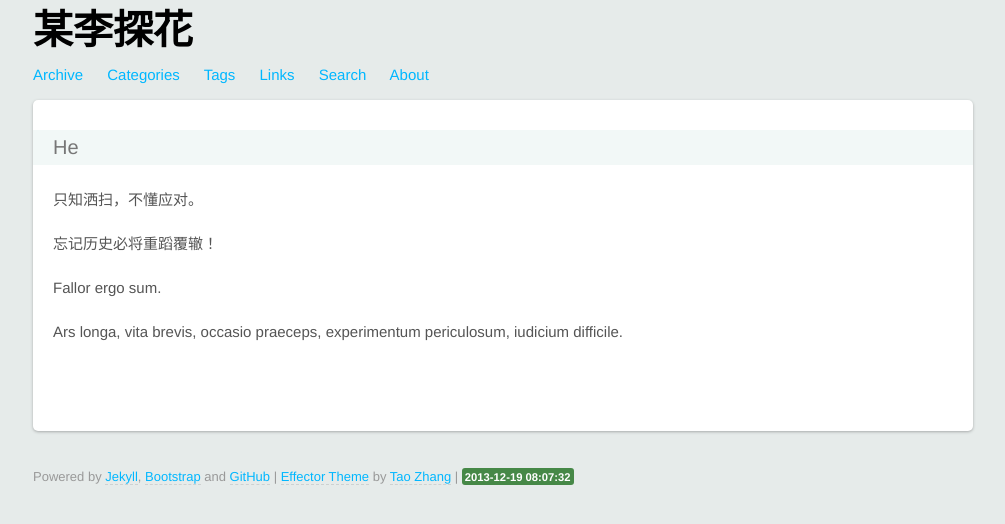
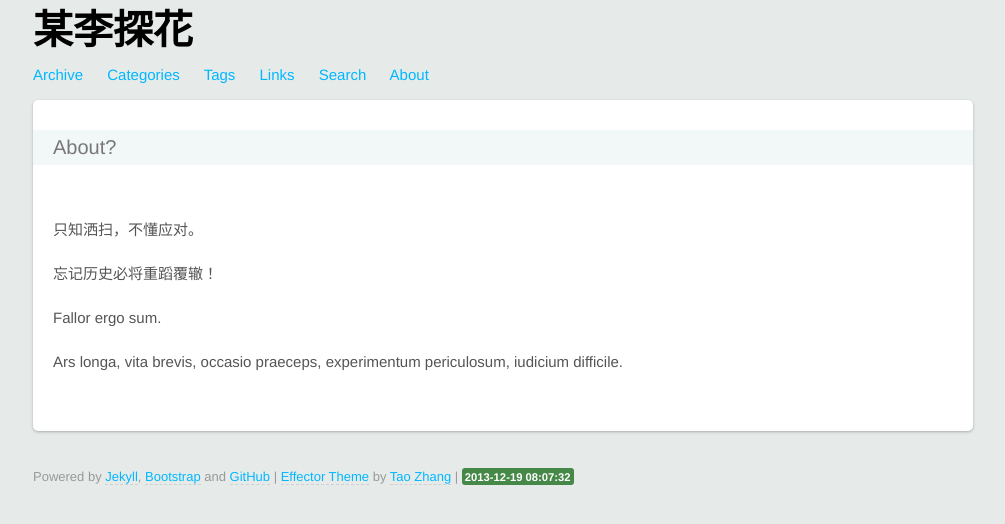
Before and after one commit to kaidee/kaidee.github.com, a Jekyll site: the page built from about.html, in a window 1280 px wide. Shown: the top 524 px of the page, without its empty margins (137-1142 px from the left). Built offline with Jekyll 4.4.1, drawn with Linux system fonts in a browser that asks for light colours; nearby versions of some CDN libraries; Markdown is read by kramdown in place of the engine named in the settings.

Commit message:
arrange code

```diff
--- a/404.html
+++ b/404.html
@@ -3,7 +3,10 @@ layout: default
 title: 404
 ---
 <div class="alert">
-<strong>小黑屋！</strong>您可以看看下面的文章列表
+	<br>
+	<strong>小黑屋！</strong>您可以看看下面的文章列表:
+	<br>
+
 </div>
 <div class="postsList wrapper">
 	  {% capture post_year1 %}{{ 'now' | date: '%Y' }}{% endcapture %}
--- a/_includes/themes/effector/default.html
+++ b/_includes/themes/effector/default.html
@@ -21,7 +21,7 @@
       <div class="nav">
 <a href="/archive/">Archive</a>
 <a href="/categories/">Categories</a>
-<a href="/tag/">Tags</a>
+<a href="/tags/">Tags</a>
 <a href="/links/">Links</a>
 <a href="/search/">Search</a>
 <a href="/about/">About</a>
--- a/about.html
+++ b/about.html
@@ -6,12 +6,12 @@ keywords:
   - about
 ---
 <div class="wrapper">
-<h2>He</h2>
-<p>只知洒扫，不懂应对。</p>
-<p>忘记历史必将重蹈覆辙！</p>
-<p>Fallor ergo sum.</p>
-<p>Ars longa, vita brevis, occasio praeceps, experimentum periculosum, iudicium difficile.</p>
-<br>
-<br>
+	<h2>About?</h2>
+	<br>
+		<p>只知洒扫，不懂应对。</p>
+		<p>忘记历史必将重蹈覆辙！</p>
+		<p>Fallor ergo sum.</p>
+		<p>Ars longa, vita brevis, occasio praeceps, experimentum periculosum, iudicium difficile.</p>
+	<br>
 
 </div>
--- a/tag.html
+++ b/tags.html
@@ -1,7 +1,7 @@
 ---
 layout: default
 title: tags
-permalink: /tag/
+permalink: /tags/
 ---
 <div class="wrapper">
 {% for tag in site.tags %}
```
Also changed, not shown: search.html (+0 -39 lines), links.html (indentation only). Lines whose indentation alone changed are shown as unchanged.
